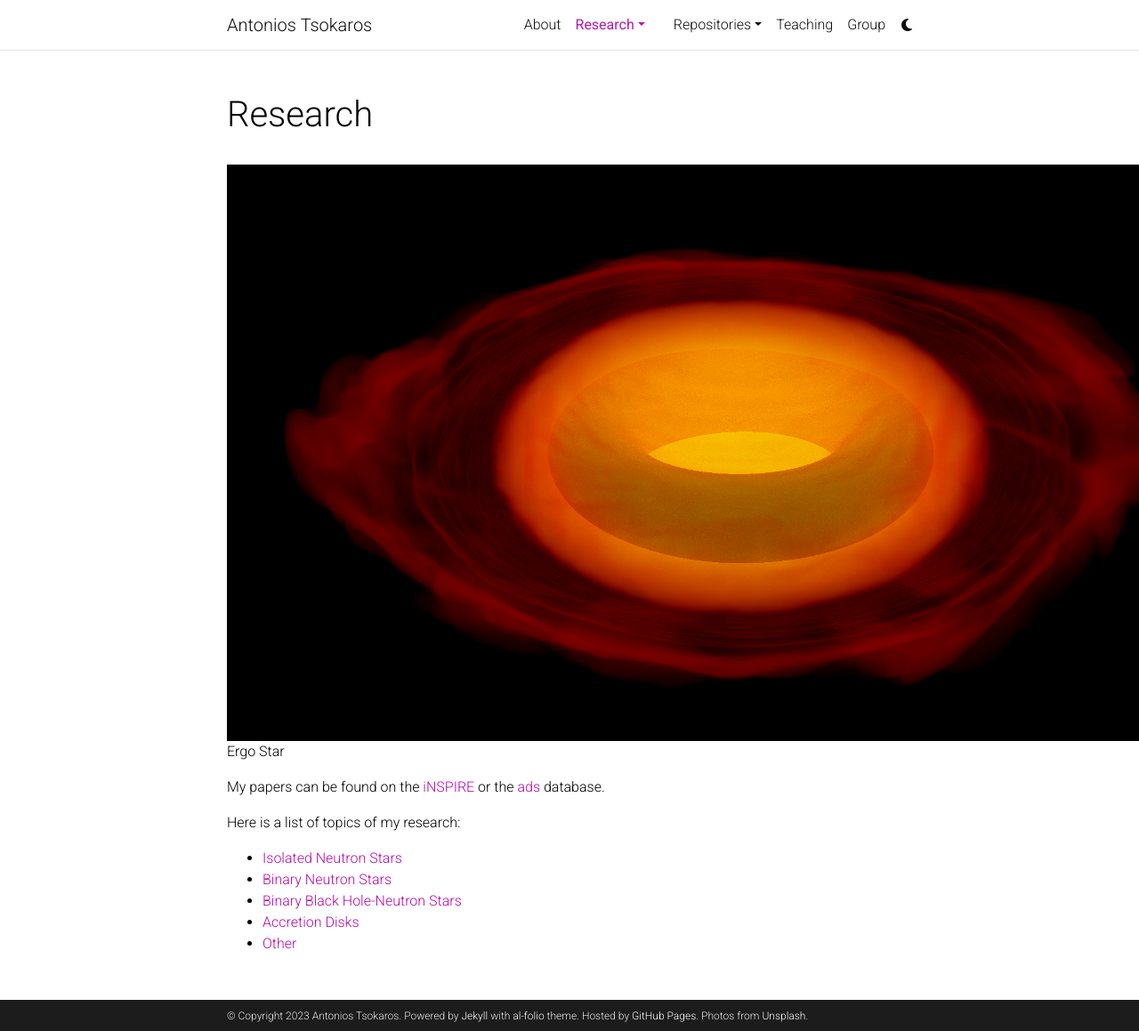
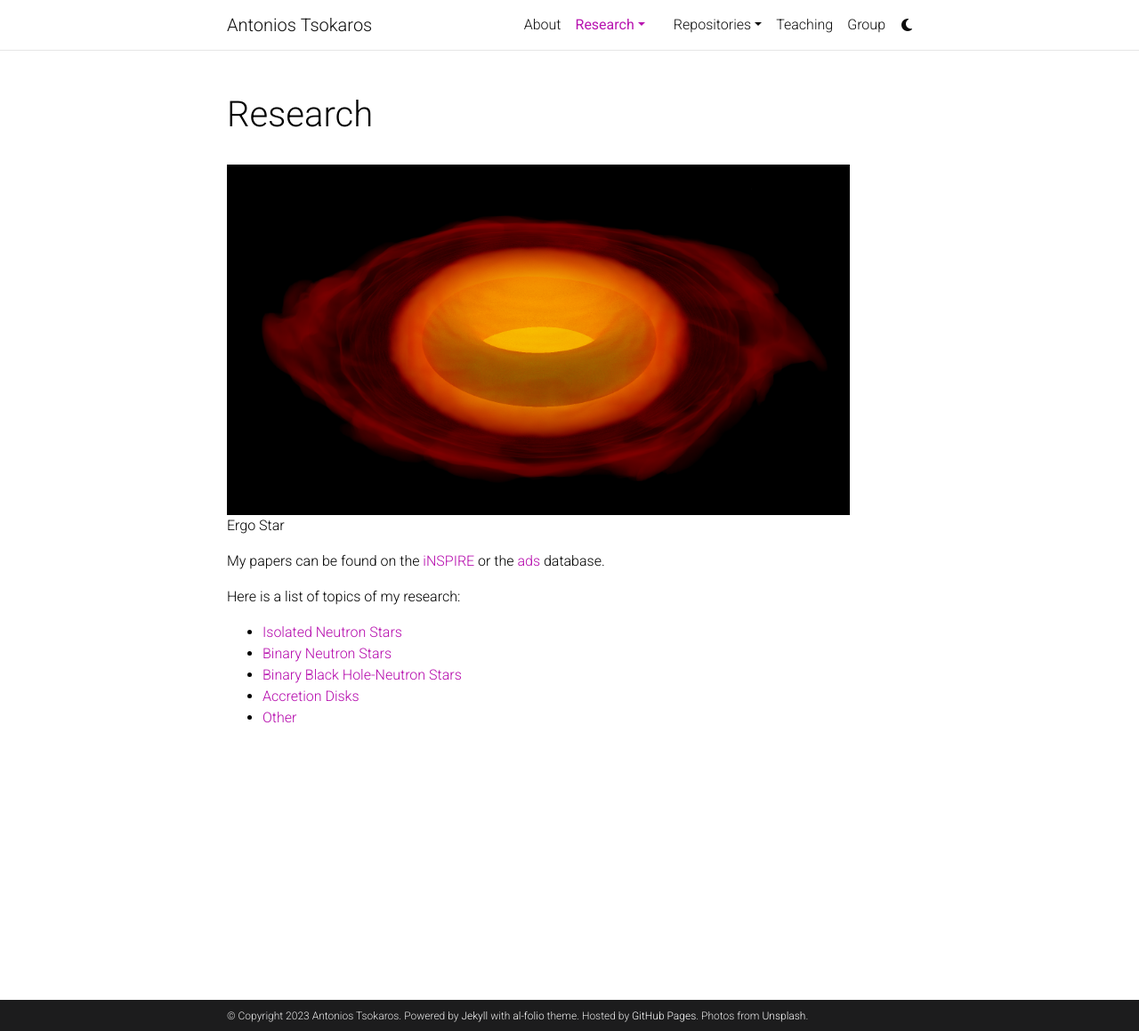
Before and after one commit to tsokaros/tsokaros.github.io, a Jekyll site: the page built from _pages/dropdown.md, in a window 1280 px wide and 1159 px high. Shown: the whole window at 89% size. Built offline with Jekyll 4.4.1, drawn with Linux system fonts in a browser that asks for light colours; comment, search, counter and statistics services are not loaded; a style sheet for code colours, icons or effects is not loaded.

Commit message:
research overview page

```diff
--- a/_pages/dropdown.md
+++ b/_pages/dropdown.md
@@ -28,7 +28,7 @@
 
 
 <figure>
-    <img src="/assets/img/p_eq_rho_t_P_30.png" width="2000">
+    <img src="/assets/img/p_eq_rho_t_P_30.png" width="700">
     <figcaption>Ergo Star</figcaption>
 </figure>
 
```
